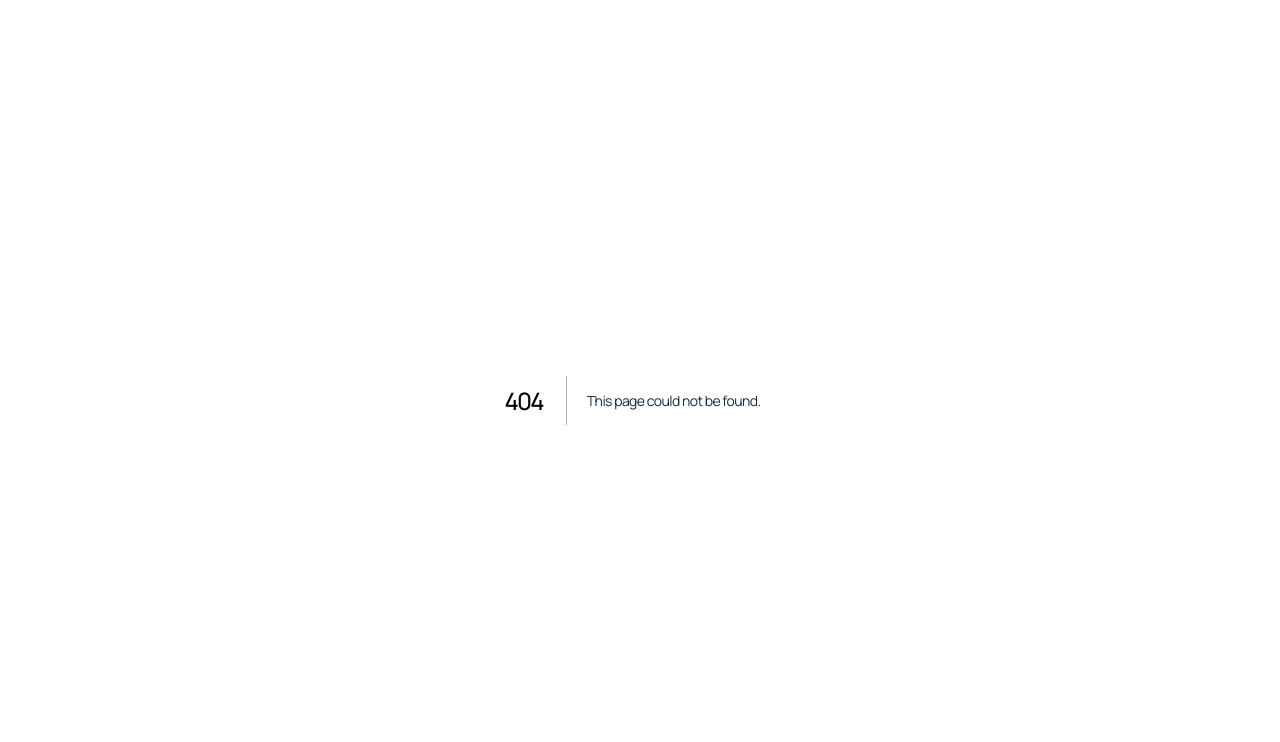
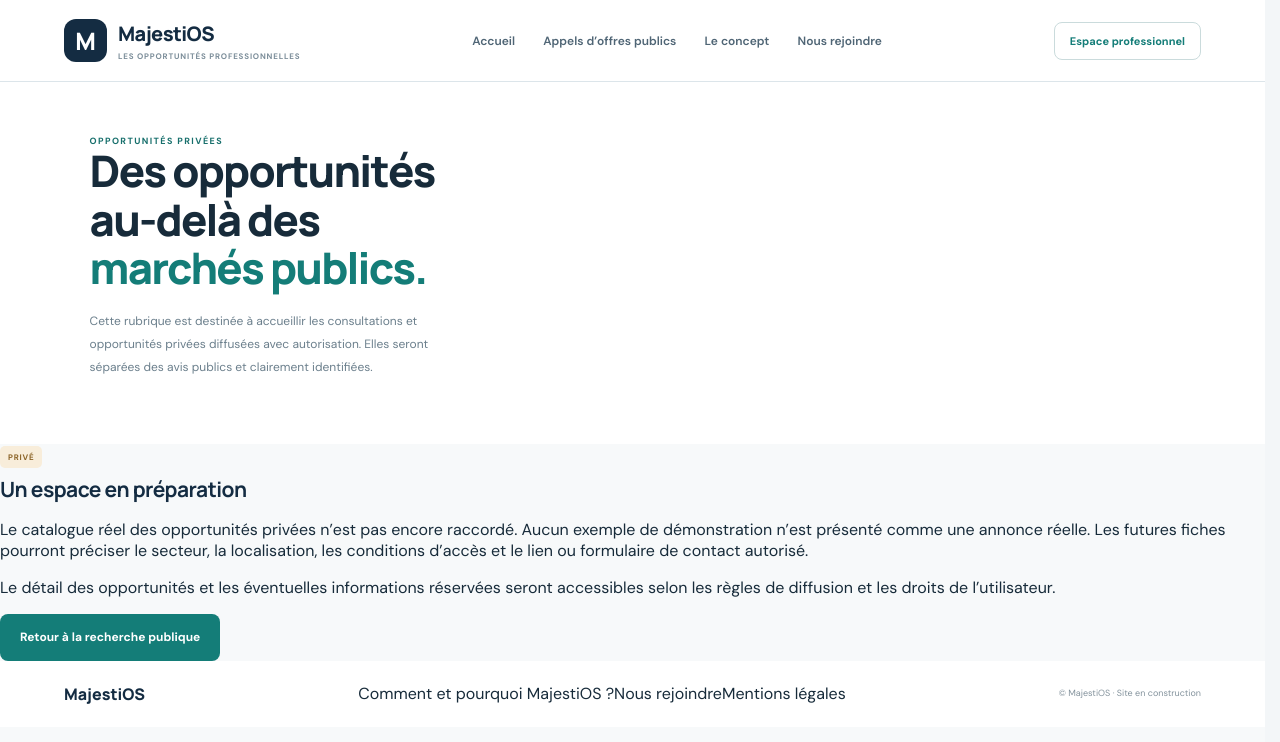
Before and after one commit to Chexpeer/Majestios, a Next.js app: page /appels-offres-prives in a window 1280 px wide. Before the commit this address had no page. Shown: the top 742 px of the page. Built offline with nearby package versions, Linux system fonts and the light colour scheme.

Commit message:
feat: add private opportunities landing page

```diff
--- /dev/null
+++ b/src/app/appels-offres-prives/page.tsx
@@ -0,0 +1,12 @@
+import Link from "next/link";
+
+export const metadata = { title: "Appels d’offres privés — MajestiOS", description: "Découvrez le fonctionnement des opportunités privées sur MajestiOS." };
+
+export default function PrivateTendersPage() {
+  return <main className="public-site concept-page">
+    <header className="public-header"><Link className="public-brand" href="/"><span className="public-brand-mark">M</span><span><strong>MajestiOS</strong><small>LES OPPORTUNITÉS PROFESSIONNELLES</small></span></Link><nav className="public-nav" aria-label="Navigation principale"><Link href="/">Accueil</Link><Link href="/#recherche">Appels d’offres publics</Link><Link href="/comment-et-pourquoi">Le concept</Link><Link href="/nous-rejoindre">Nous rejoindre</Link></nav><Link className="header-login" href="/#demande-acces">Espace professionnel</Link></header>
+    <section className="how-section concept-hero"><div><span className="section-label">OPPORTUNITÉS PRIVÉES</span><h1>Des opportunités au-delà des <em>marchés publics.</em></h1><p>Cette rubrique est destinée à accueillir les consultations et opportunités privées diffusées avec autorisation. Elles seront séparées des avis publics et clairement identifiées.</p></div></section>
+    <section className="concept-principles"><span className="private-label">PRIVÉ</span><h2>Un espace en préparation</h2><p>Le catalogue réel des opportunités privées n’est pas encore raccordé. Aucun exemple de démonstration n’est présenté comme une annonce réelle. Les futures fiches pourront préciser le secteur, la localisation, les conditions d’accès et le lien ou formulaire de contact autorisé.</p><p>Le détail des opportunités et les éventuelles informations réservées seront accessibles selon les règles de diffusion et les droits de l’utilisateur.</p><Link className="search-submit concept-cta" href="/">Retour à la recherche publique</Link></section>
+    <footer className="public-footer"><Link className="footer-brand" href="/">MajestiOS</Link><nav aria-label="Liens de pied de page"><Link href="/comment-et-pourquoi">Comment et pourquoi MajestiOS ?</Link><Link href="/nous-rejoindre">Nous rejoindre</Link><Link href="/mentions-legales">Mentions légales</Link></nav><small>© MajestiOS · Site en construction</small></footer>
+  </main>;
+}
```
